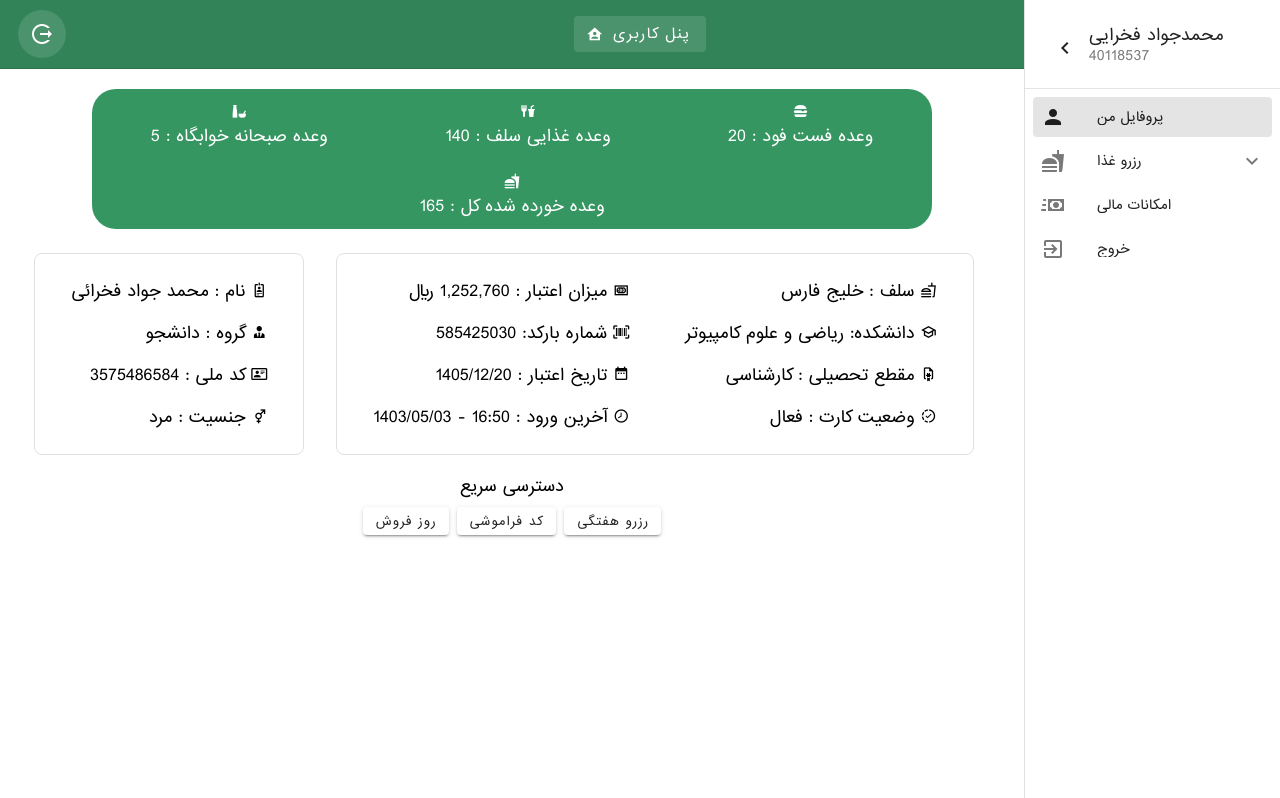
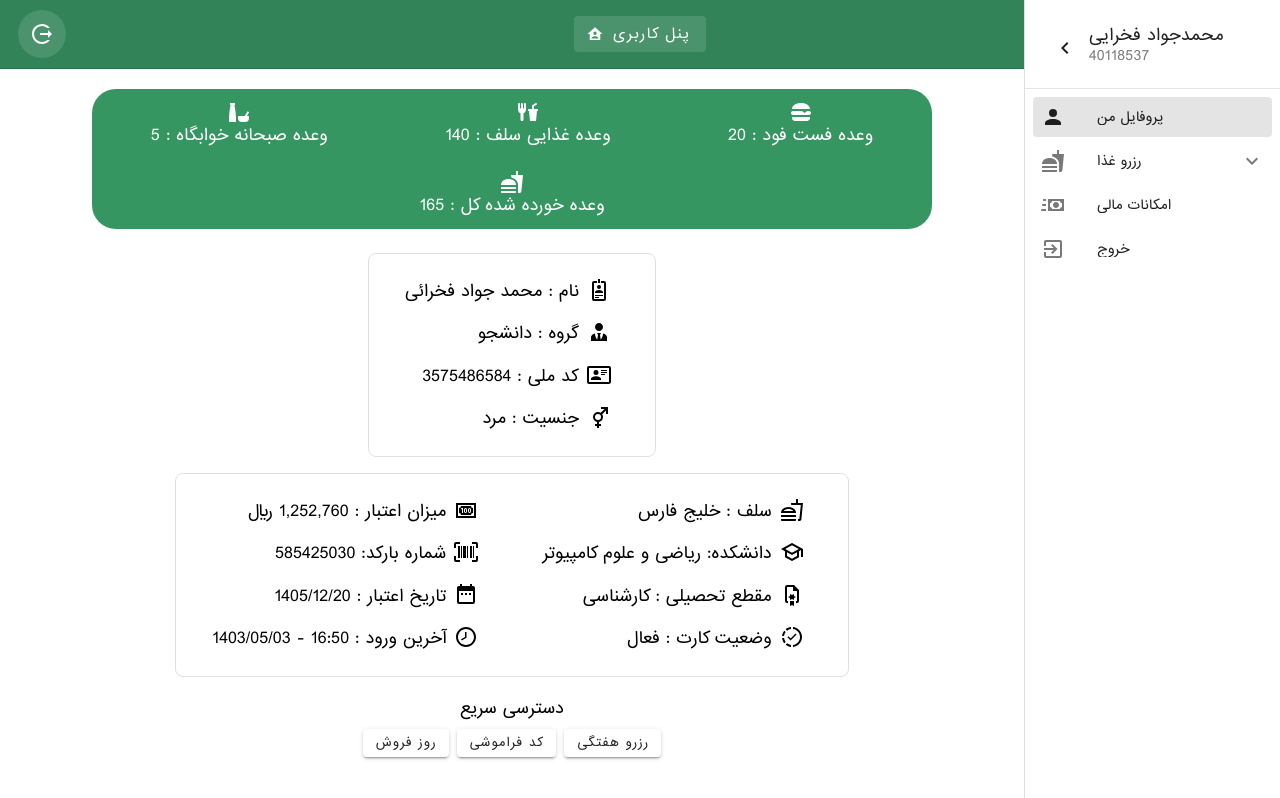
Before and after one commit to mamadjavaad/foodReservations, a Vue app: page /panel in a window 1280 px wide. Shown: the top 798 px of the page. Built offline with nearby package versions, Linux system fonts and the light colour scheme.

Commit message:
optimize mdi icons 🚀

```diff
--- a/package.json
+++ b/package.json
@@ -15,7 +15,7 @@
     "vuetify": "^3.4.7"
   },
   "devDependencies": {
-    "@mdi/font": "^7.3.67",
+    "@mdi/js": "^7.4.47",
     "@vitejs/plugin-vue": "^4.5.2",
     "sass": "^1.69.5",
     "vite": "^5.0.10"
--- a/src/layouts/UserPanel.vue
+++ b/src/layouts/UserPanel.vue
@@ -1,59 +1,61 @@
 <script setup>
-import Navbar from '@/components/Navbar.vue';
 import { ref } from 'vue'
 const drawer = ref(null)
 
+// import components and icons
+import Navbar from '@/components/Navbar.vue';
+import { mdiLocationExit } from '@mdi/js';
+import { mdiHomeAccount } from '@mdi/js';
+import { mdiChevronLeft } from '@mdi/js';
+import { mdiAccount } from '@mdi/js';
+import { mdiFood } from '@mdi/js';
+import { mdiCalendarWeek } from '@mdi/js'
+import { mdiSunClockOutline } from '@mdi/js';
+import { mdiLockQuestion } from '@mdi/js';
+import { mdiCashFast } from '@mdi/js';
+import { mdiExitToApp } from '@mdi/js';
 </script>
 <template>
     <Navbar flex-justify="space-between" style="padding: 10px !important;">
         <template v-slot:nav-left>
-            <v-btn icon="mdi-location-exit" :to="{ path: '/', exact: true }" variant="tonal"></v-btn>
+            <v-btn :icon="mdiLocationExit" :to="{ path: '/', exact: true }" variant="tonal"></v-btn>
         </template>
         <template v-slot:nav-center>
             <a href="/panel" class="font-weight-bold ">
-                <v-btn prepend-icon="mdi-home-account" variant="tonal">پنل کاربری</v-btn>
+                <v-btn :prepend-icon="mdiHomeAccount" variant="tonal">پنل کاربری</v-btn>
             </a>
         </template>
         <template v-slot:nav-right>
             <v-app-bar-nav-icon variant="tonal" @click.stop="drawer = !drawer"></v-app-bar-nav-icon>
         </template>
-
     </Navbar>
     <v-layout class="v-flex justify-center bg-shades-white" style="min-height: 100dvh !important;">
         <v-navigation-drawer location="right" v-model="drawer">
             <template v-slot:prepend>
                 <v-list-item lines="three" title="محمدجواد فخرایی" subtitle="40118537">
                     <template v-slot:prepend>
-                        <v-btn variant="text" icon="mdi-chevron-left" @click.stop="drawer = !drawer"></v-btn>
+                        <v-btn variant="text" :icon="mdiChevronLeft" @click.stop="drawer = !drawer"></v-btn>
                     </template>
                 </v-list-item>
-
             </template>
-
             <v-divider></v-divider>
-
             <v-list density="compact" nav>
-                <v-list-item prepend-icon="mdi-account" title="پروفایل من" value="account" :to="{ name:'Profile'}" exact></v-list-item>
-
+                <v-list-item :prepend-icon="mdiAccount" title="پروفایل من" value="account" :to="{ name: 'Profile' }"
+                    exact></v-list-item>
                 <v-list-group value="Food">
                     <template v-slot:activator="{ props }">
-                        <v-list-item v-bind="props" prepend-icon="mdi-food" title="رزرو غذا"></v-list-item>
+                        <v-list-item v-bind="props" :prepend-icon="mdiFood" title="رزرو غذا"></v-list-item>
                     </template>
-
-                    <v-list-item :to="{name:'FoodReserve'}"  value="weekly" title="رزرو هفتگی" prepend-icon="mdi-calendar-week" exact></v-list-item>
-                    <v-list-item value="daily" title="روز فروش" prepend-icon="mdi-sun-clock-outline" :to="{name:'DailyReserve'}" exact></v-list-item>
-                    <v-list-item :to="{name:'ForgotReceipt'}" value="forgotReceipt" title="کد فراموشی"
-                        prepend-icon="mdi-lock-question" exact></v-list-item>
-
-
+                    <v-list-item :to="{ name: 'FoodReserve' }" value="weekly" title="رزرو هفتگی"
+                        :prepend-icon="mdiCalendarWeek" exact></v-list-item>
+                    <v-list-item value="daily" title="روز فروش" :prepend-icon="mdiSunClockOutline"
+                        :to="{ name: 'DailyReserve' }" exact></v-list-item>
+                    <v-list-item :to="{ name: 'ForgotReceipt' }" value="forgotReceipt" title="کد فراموشی"
+                        :prepend-icon="mdiLockQuestion" exact></v-list-item>
                 </v-list-group>
-
-
-                <v-list-item prepend-icon="mdi-cash-fast " title="امکانات مالی" value="finance" :to="{ name:'Finance'}" exact></v-list-item>
-
-                <v-list-item prepend-icon="mdi-exit-to-app" title="خروج" value="exit" to="/"></v-list-item>
-
-
+                <v-list-item :prepend-icon="mdiCashFast" title="امکانات مالی" value="finance" :to="{ name: 'Finance' }"
+                    exact></v-list-item>
+                <v-list-item :prepend-icon="mdiExitToApp" title="خروج" value="exit" to="/"></v-list-item>
             </v-list>
         </v-navigation-drawer>
         <router-view />
--- a/src/main.js
+++ b/src/main.js
@@ -1,6 +1,5 @@
 import './assets/base.css'
 import 'vuetify/styles'
-import '@mdi/font/css/materialdesignicons.css'
 import { createApp } from 'vue'
 import App from './App.vue'
 import router from './router'
--- a/src/views/UserPanel/Profile.vue
+++ b/src/views/UserPanel/Profile.vue
@@ -1,24 +1,41 @@
+<script setup>
+// import icons
+import { mdiFoodVariant } from '@mdi/js';
+import { mdiFoodForkDrink } from '@mdi/js';
+import { mdiHamburger } from '@mdi/js';
+import { mdiFood } from '@mdi/js';
+import { mdiBadgeAccountOutline } from '@mdi/js';
+import { mdiAccountTie } from '@mdi/js';
+import { mdiCardAccountDetailsOutline } from '@mdi/js';
+import { mdiGenderMaleFemale } from '@mdi/js';
+import { mdiCash100 } from '@mdi/js';
+import { mdiBarcodeScan } from '@mdi/js';
+import { mdiCalendarRange } from '@mdi/js';
+import { mdiClockTimeEightOutline } from '@mdi/js';
+import { mdiFoodOutline } from '@mdi/js';
+import { mdiSchoolOutline } from '@mdi/js';
+import { mdiFileCertificateOutline } from '@mdi/js';
+import { mdiProgressCheck } from '@mdi/js';
+</script>
 <template>
-
-
     <v-main class="d-flex flex-column w-100 flex-wrap align-center">
         <div class="d-flex flex-wrap justify-space-around rounded-xl mt-5"
             style="background-color: #128447d9;width: 82% !important">
             <div class="px-14 py-6 text-white d-flex flex-column justify-center align-center" style="height: 70px;">
-                <i class="mdi mdi-food-variant"></i>
+                <v-icon>{{ mdiFoodVariant }}</v-icon>
                 <p>
                     5 : وعده صبحانه خوابگاه
                 </p>
             </div>
             <div class="px-14 py-6 text-white d-flex flex-column justify-center align-center" style="height: 70px;">
-                <i class="mdi mdi-food-fork-drink"></i>
+                <v-icon>{{ mdiFoodForkDrink }}</v-icon>
                 <p>
                     وعده غذایی سلف :
                     140
                 </p>
             </div>
             <div class="px-14 py-6 text-white d-flex flex-column justify-center align-center" style="height: 70px;">
-                <i class="mdi mdi-hamburger"></i>
+                <v-icon>{{ mdiHamburger }}</v-icon>
                 <p>
                     وعده فست فود :
                     20
@@ -27,7 +44,7 @@
             <v-divider color="white" class="d-block  d-lg-none d-xl-none d-xxl-none"></v-divider>
 
             <div class="px-14 py-6 text-white d-flex flex-column justify-center align-center" style="height: 70px;">
-                <i class="mdi mdi-food"></i>
+                <v-icon>{{ mdiFood }}</v-icon>
                 <p>
                     وعده خورده شده کل :
                     165
@@ -37,10 +54,10 @@
         <div class="d-flex mt-4 flex-wrap justify-center align-center">
             <div class="d-flex border ma-2 rounded-lg pa-2 justify-center align-center info-card">
                 <ul class="pa-2" style="direction: rtl;">
-                    <li class="py-2 px-5"><i class="mdi mdi-badge-account-outline"></i> نام : محمد جواد فخرائی </li>
-                    <li class="py-2 px-5"><i class="mdi mdi-account-tie"></i> گروه : دانشجو</li>
-                    <li class="py-2 px-5"><i class="mdi mdi-card-account-details-outline"></i> کد ملی : 3575486584</li>
-                    <li class="py-2 px-5"><i class="mdi mdi-gender-male-female"></i> جنسیت : مرد</li>
+                    <li class="py-2 px-5"><v-icon class="mx-2">{{ mdiBadgeAccountOutline  }}</v-icon>نام : محمد جواد فخرائی </li>
+                    <li class="py-2 px-5"><v-icon  class="mx-2">{{ mdiAccountTie }}</v-icon>گروه : دانشجو</li>
+                    <li class="py-2 px-5"><v-icon class="mx-2">{{ mdiCardAccountDetailsOutline }}</v-icon>کد ملی : 3575486584</li>
+                    <li class="py-2 px-5"><v-icon class="mx-2">{{ mdiGenderMaleFemale }}</v-icon>جنسیت : مرد</li>
 
                 </ul>
 
@@ -48,17 +65,17 @@
             <div class=" d-flex border my-2 rounded-lg pa-2 mx-6 flex-wrap justify-center align-center info-card">
                 <v-divider class="d-block d-sm-none d-md-none d-lg-none d-xl-none d-xxl-none"></v-divider>
                 <ul class="pa-2" style="direction: rtl;">
-                    <li class="py-2 px-5"><i class="mdi mdi-cash-100"></i> میزان اعتبار : 1,252,760 ﷼ </li>
-                    <li class="py-2 px-5"><i class="mdi mdi-barcode-scan"></i> شماره بارکد: 585425030</li>
-                    <li class="py-2 px-5"><i class="mdi mdi-calendar-range"></i> تاریخ اعتبار : 1405/12/20</li>
-                    <li class="py-2 px-5"><i class="mdi mdi-clock-time-eight-outline"></i> آخرین ورود : 16:50 -
+                    <li class="py-2 px-5"><v-icon class="mx-2">{{ mdiCash100 }}</v-icon>میزان اعتبار : 1,252,760 ﷼ </li>
+                    <li class="py-2 px-5"><v-icon class="mx-2">{{ mdiBarcodeScan }}</v-icon>شماره بارکد: 585425030</li>
+                    <li class="py-2 px-5"><v-icon class="mx-2">{{ mdiCalendarRange }}</v-icon>تاریخ اعتبار : 1405/12/20</li>
+                    <li class="py-2 px-5"><v-icon class="mx-2">{{ mdiClockTimeEightOutline }}</v-icon>آخرین ورود : 16:50 -
                         1403/05/03</li>
                 </ul>
                 <ul class="pa-2 order-mobile" style="direction: rtl;">
-                    <li class="py-2 px-5"><i class="mdi mdi-food-outline"></i> سلف : خلیج فارس</li>
-                    <li class="py-2 px-5"><i class="mdi mdi-school-outline"></i> دانشکده: ریاضی و علوم کامپیوتر</li>
-                    <li class="py-2 px-5"><i class="mdi mdi-file-certificate-outline"></i> مقطع تحصیلی : کارشناسی</li>
-                    <li class="py-2 px-5"><i class="mdi mdi-progress-check"></i> وضعیت کارت : فعال</li>
+                    <li class="py-2 px-5"><v-icon class="mx-2">{{ mdiFoodOutline }}</v-icon>سلف : خلیج فارس</li>
+                    <li class="py-2 px-5"><v-icon class="mx-2">{{ mdiSchoolOutline }}</v-icon>دانشکده: ریاضی و علوم کامپیوتر</li>
+                    <li class="py-2 px-5"><v-icon class="mx-2">{{ mdiFileCertificateOutline }}</v-icon>مقطع تحصیلی : کارشناسی</li>
+                    <li class="py-2 px-5"><v-icon class="mx-2">{{ mdiProgressCheck }}</v-icon>وضعیت کارت : فعال</li>
                 </ul>
 
             </div>
@@ -67,9 +84,9 @@
         <div class="text-center pa-3 mb-4">
             <p>دسترسی سریع</p>
             <div class="mt-1 w-100 d-flex flex-wrap justify-center">
-                <v-btn class="ma-1" size="small" :to="{name:'DailyReserve'}" exact>روز فروش</v-btn>
-                <v-btn class="ma-1" size="small" :to="{name:'ForgotReceipt'}" exact>کد فراموشی</v-btn>
-                <v-btn class="ma-1" size="small" :to="{name:'FoodReserve'}" exact>رزرو هفتگی</v-btn>
+                <v-btn class="ma-1" size="small" :to="{ name: 'DailyReserve' }" exact>روز فروش</v-btn>
+                <v-btn class="ma-1" size="small" :to="{ name: 'ForgotReceipt' }" exact>کد فراموشی</v-btn>
+                <v-btn class="ma-1" size="small" :to="{ name: 'FoodReserve' }" exact>رزرو هفتگی</v-btn>
 
             </div>
         </div>
```
Also changed, not shown: src/utils/vuetify.js (+14 -4 lines), src/views/HomeView.vue (+8 -4 lines), src/views/UserPanel/Finance.vue (+7 -3 lines), src/views/UserPanel/FoodReserve.vue (+4 -5 lines), src/views/UserPanel/ForgotReceipt.vue (+5 -4 lines), 1 other file (tests, documents, lock files or other folders).
